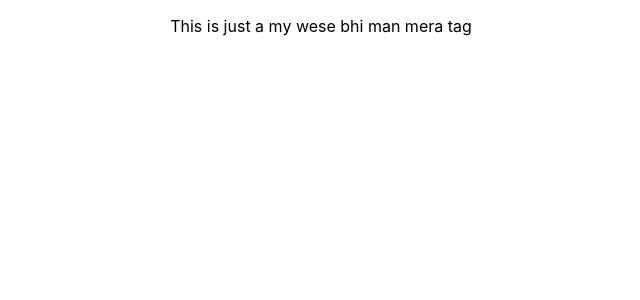
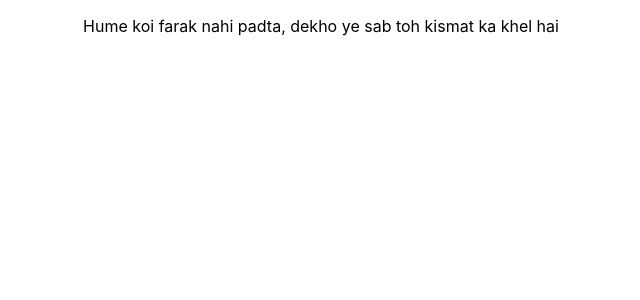
Before and after one commit to naklic0der/adv, a React (Create React App) app: page / in a window 1280 px wide. Shown: the top 300 px of the page, without its empty margins (319-959 px from the left). Built offline with nearby package versions, Linux system fonts and the light colour scheme.

Commit message:
Another (#2)
* or batao

* ha thik hai

```diff
--- a/src/App.js
+++ b/src/App.js
@@ -4,7 +4,7 @@ import './App.css';
 function App() {
    return (
       <div className="App">
-         <p>This is just a my wese bhi man mera tag</p>
+         <p>Hume koi farak nahi padta, dekho ye sab toh kismat ka khel hai</p>
       </div>
    );
 }
```
